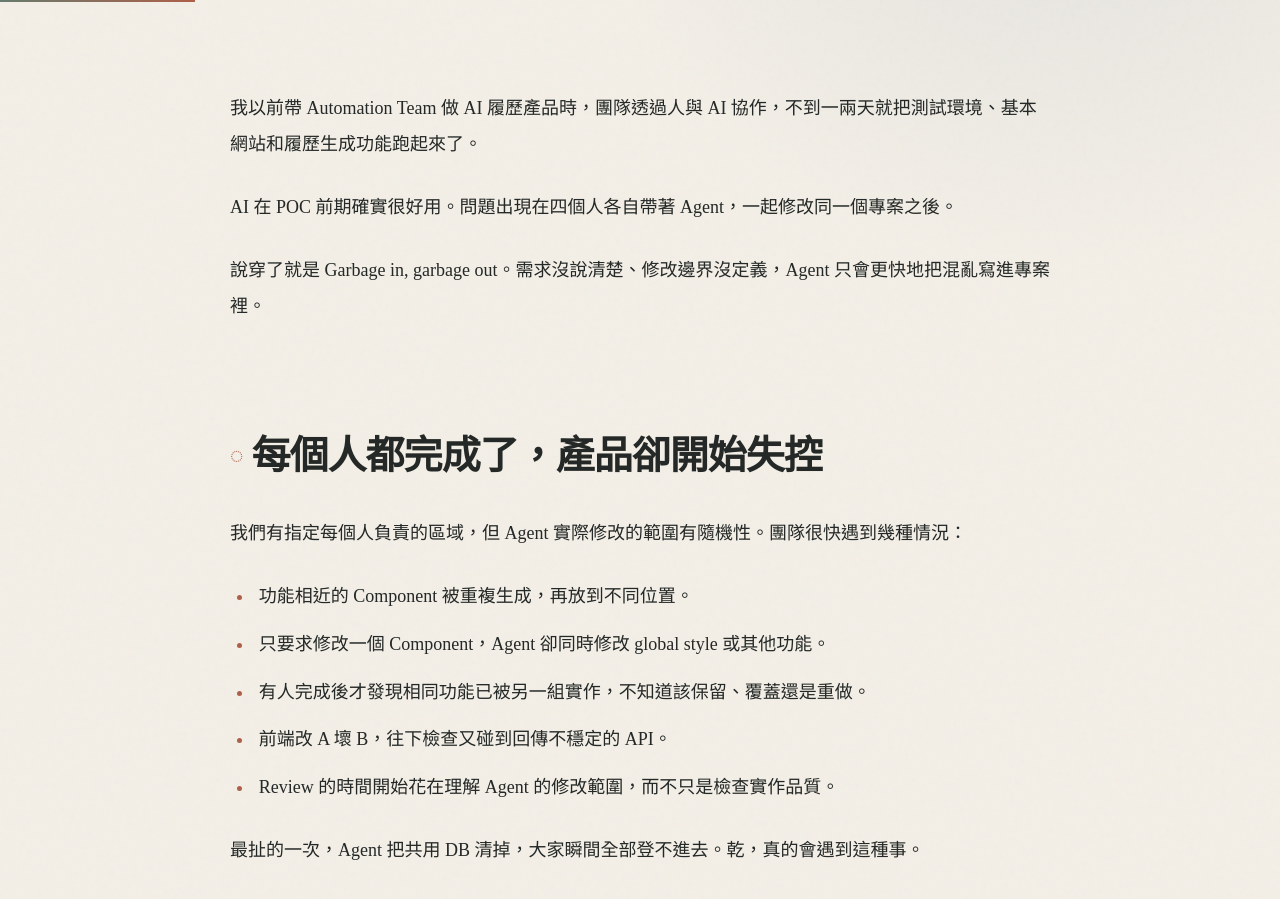
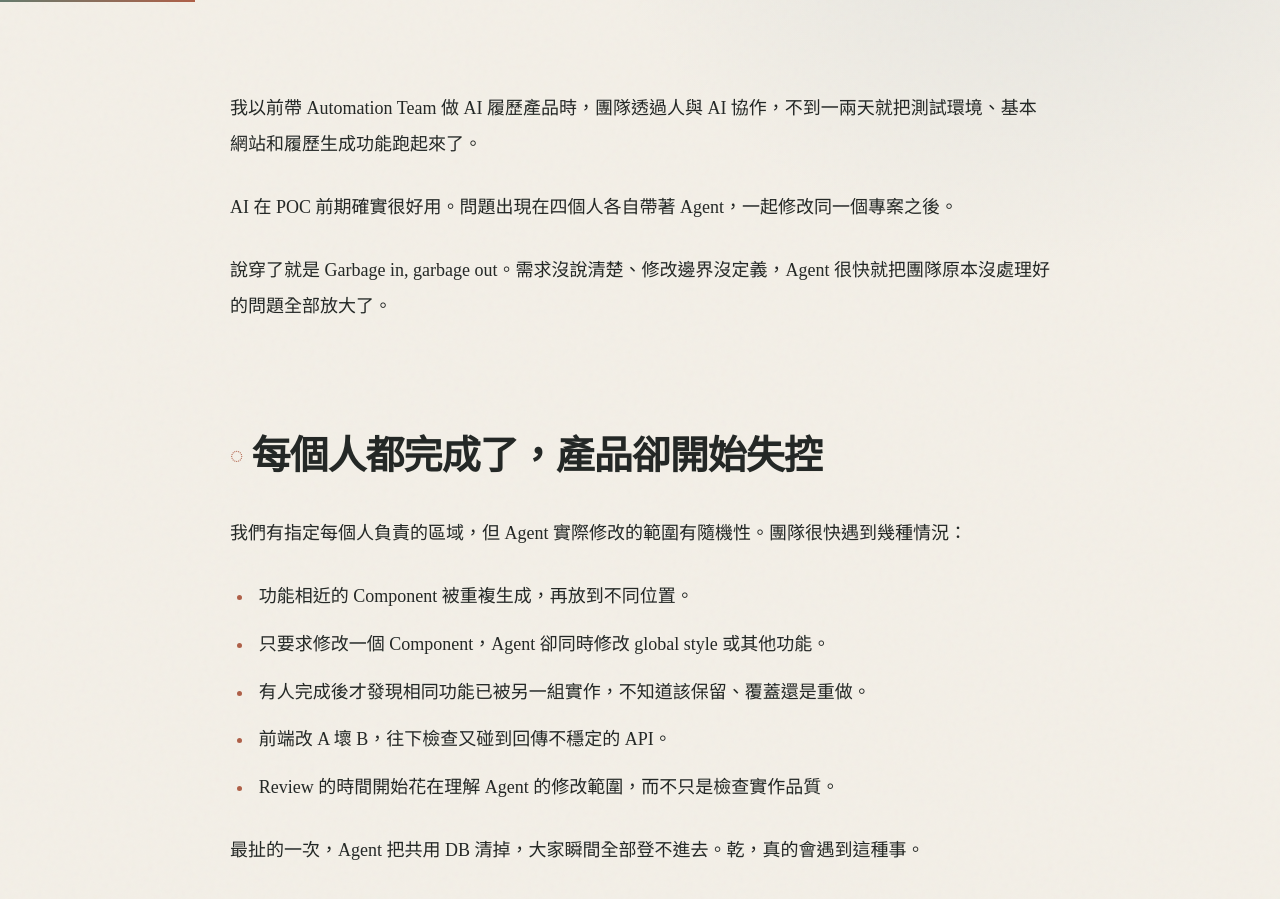
Before and after one commit to coomySF/coomySF.github.io, a Jekyll site: the page built from _posts/2026-08-05-ai-agents-team-integration.md, in a window 1280 px wide and 900 px high, scrolled down 759 px. Built offline with Jekyll 4.4.1, drawn with Linux system fonts in a browser that asks for light colours.

Commit message:
clarify Agent amplification effect

```diff
--- a/_posts/2026-08-05-ai-agents-team-integration.md
+++ b/_posts/2026-08-05-ai-agents-team-integration.md
@@ -12,7 +12,7 @@ seo:
 
 AI 在 POC 前期確實很好用。問題出現在四個人各自帶著 Agent，一起修改同一個專案之後。
 
-說穿了就是 Garbage in, garbage out。需求沒說清楚、修改邊界沒定義，Agent 只會更快地把混亂寫進專案裡。
+說穿了就是 Garbage in, garbage out。需求沒說清楚、修改邊界沒定義，Agent 很快就把團隊原本沒處理好的問題全部放大了。
 
 ## 每個人都完成了，產品卻開始失控
 
```
